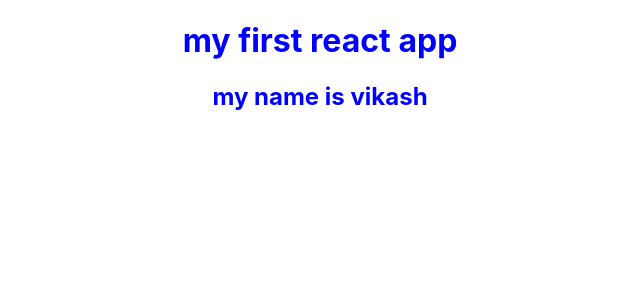
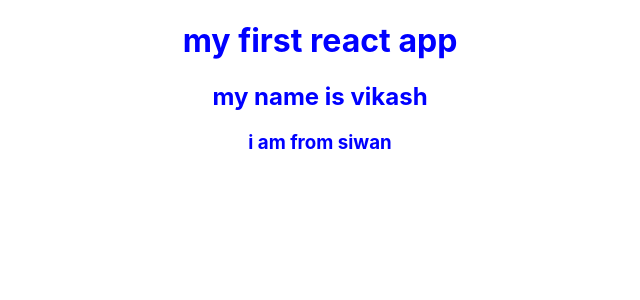
Before and after one commit to Vs74279/myapp, a React (Create React App) app: page / in a window 1280 px wide. Shown: the top 300 px of the page, without its empty margins (320-960 px from the left). Built offline with nearby package versions, Linux system fonts and the light colour scheme.

Commit message:
second commit

```diff
--- a/src/App.js
+++ b/src/App.js
@@ -8,6 +8,7 @@ function App() {
 
         <h1> my first react app </h1>
         <h2>my name is vikash</h2>
+        <h3>i am from siwan</h3>
         </header>
     </div>
 
```
